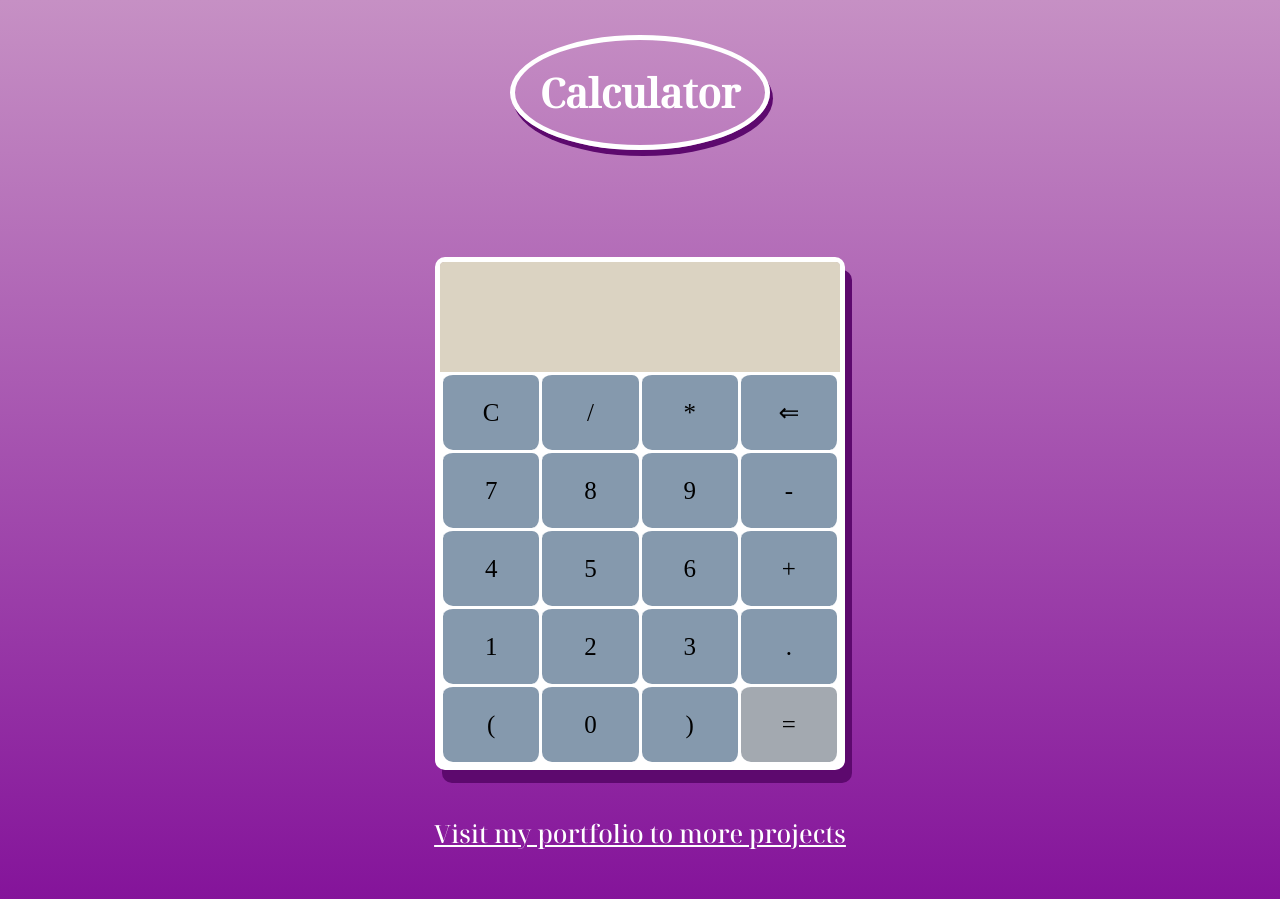
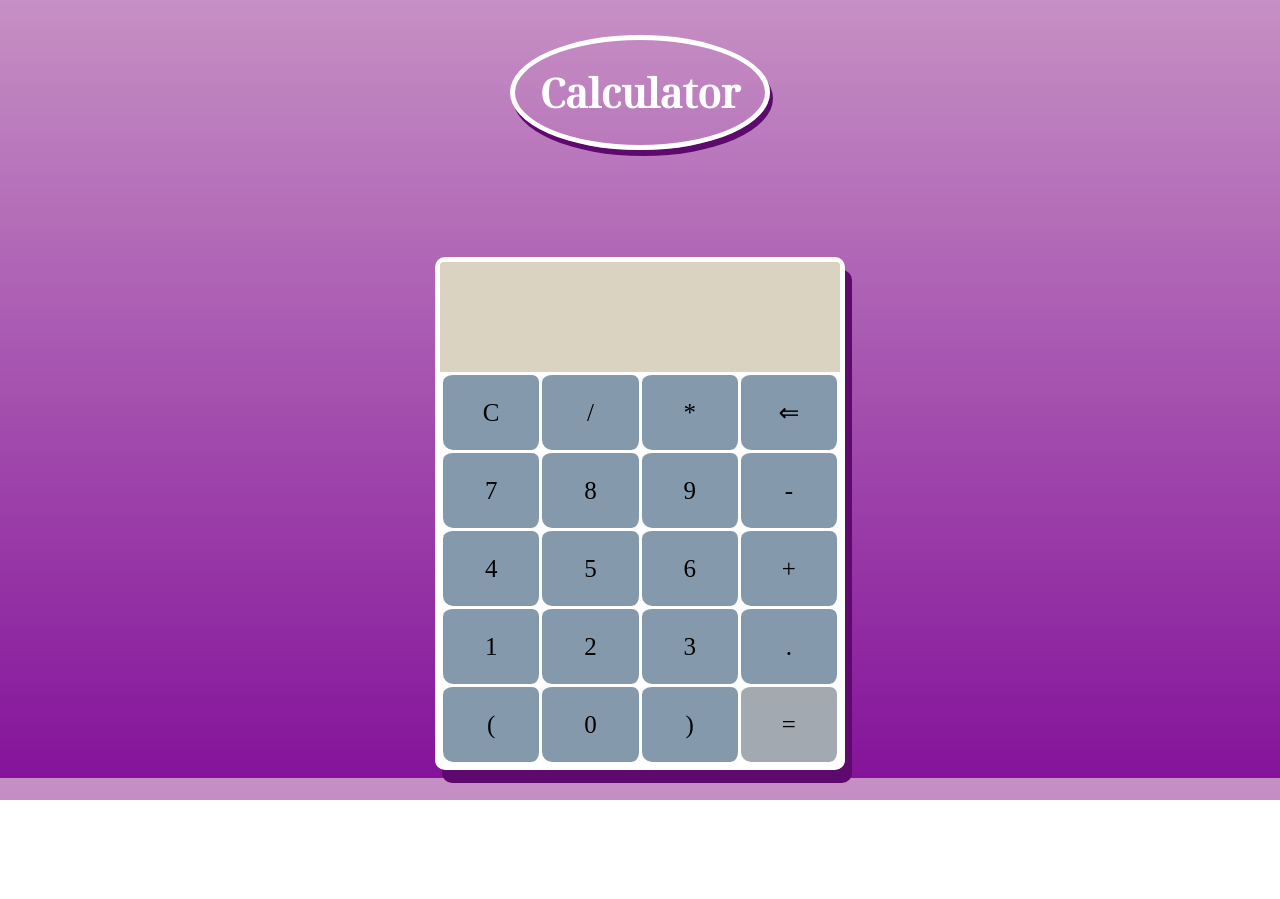
Before and after one commit to JonasSdSantos/calculator, a plain HTML site: page index.html in a window 1280 px wide. After the commit the page ends 800 px from the top, so only its background shows below. Drawn offline with Linux system fonts and the light colour scheme.

Commit message:
footer update

```diff
--- a/index.html
+++ b/index.html
@@ -77,11 +77,11 @@
 
         </div>
 
-        <footer class="footer-text">
+        <!--<footer class="footer-text">
 
             <p><a href="#" class="portfolio">Visit my portfolio to more projects</a></p>
 
-        </footer>
+        </footer>-->
 
         <script src="script.js"></script>
 
--- a/style.css
+++ b/style.css
@@ -106,13 +106,13 @@ header {
 
 }
 
-.portfolio {
+/*.portfolio {
 
     font-family: 'Noto Serif Display', serif;
     font-size: 25px;
     color: #FFFFFF;
 
-}
+}*/
 
 .portfolio:hover {
 
```
